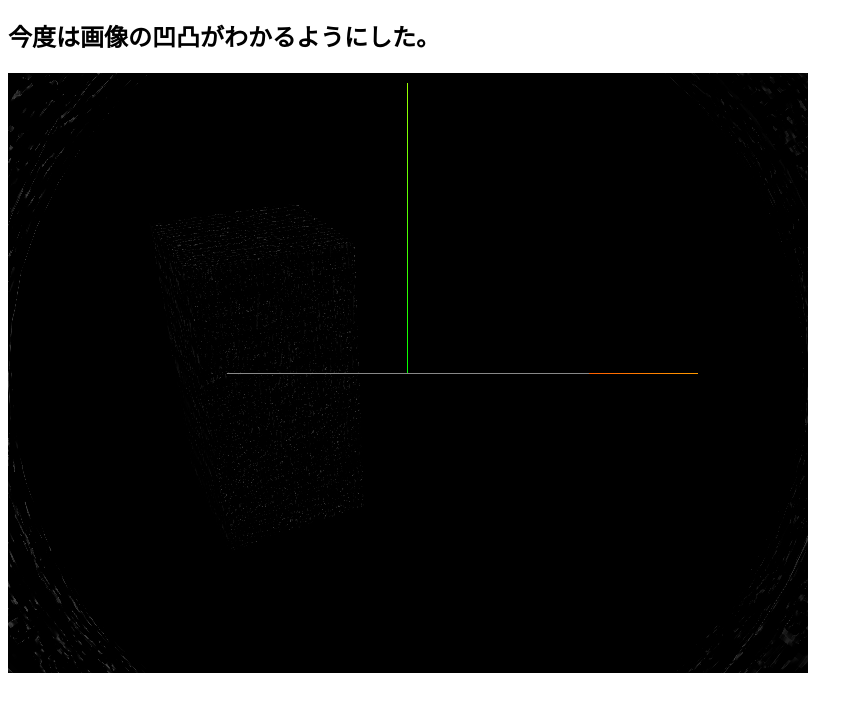
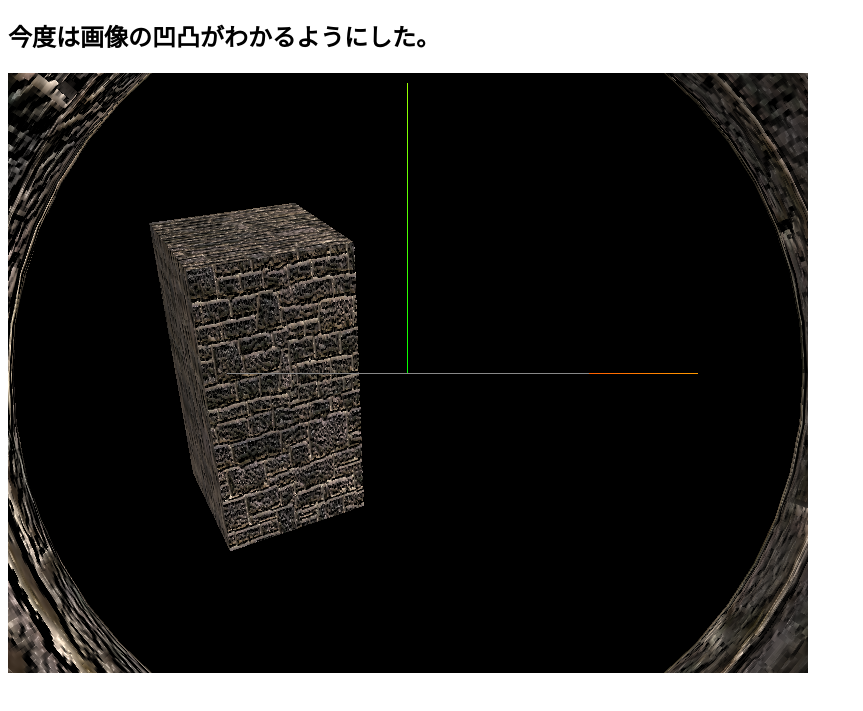
Before and after one commit to Yusei-Tsuda1208/CG-all, a plain HTML site: page 5-30/kadai2/index.html in a window 1280 px wide. Shown: the part 57-768 px from the top of the page, without its empty margins (0-863 px from the left). Drawn offline with nearby package versions, Linux system fonts and the light colour scheme; animation ran at ten frames a second.

Commit message:
Update index.html

```diff
--- a/5-30/kadai2/index.html
+++ b/5-30/kadai2/index.html
@@ -52,7 +52,7 @@
 
       // テクスチャー読み込み
       var textureLoader = new THREE.TextureLoader();
-      var texture = textureLoader.load("stone.png");
+      var texture = textureLoader.load("stone.jpg");
       var mat = new THREE.MeshPhongMaterial();
       mat.map = texture;
 
```
